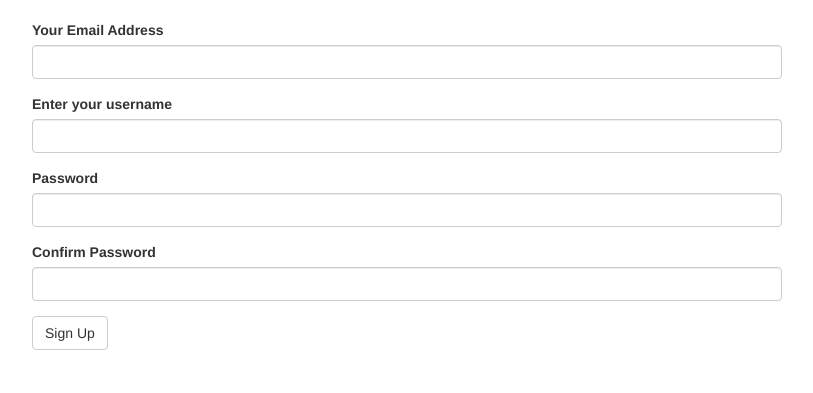
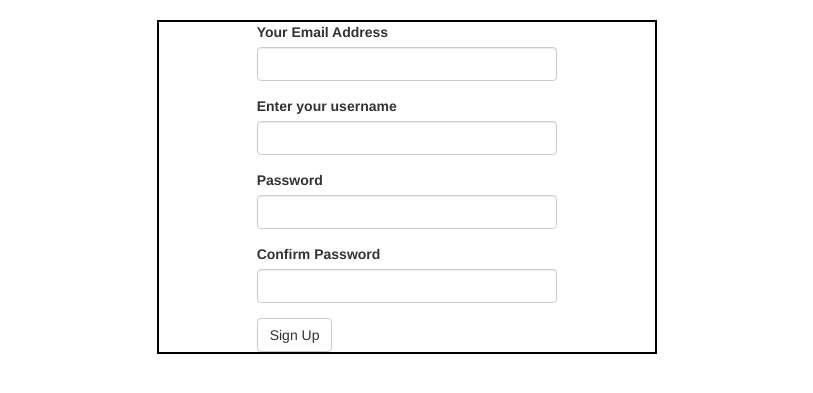
Before and after one commit to RobbinGIT/TheBlog, a Flask app: page /authenticate/register in a window 1280 px wide. Shown: the part 63-456 px from the top of the page, without its empty margins (233-1046 px from the left). Run offline with Flask 2, Linux system fonts and the light colour scheme; some libraries are stand-ins or nearby versions.

Commit message:
and style

```diff
--- a/app/templates/auth/register.html
+++ b/app/templates/auth/register.html
@@ -2,7 +2,7 @@
 {% import 'bootstrap/wtf.html' as wtf%}
 
 {% block content %}
-<div class="container">
+<div class="container" style="border: 2px solid black; width: 500px;">
     <div class="row">
         <div class="col-md-2"> </div>
         <div class="col-md-8">
```
